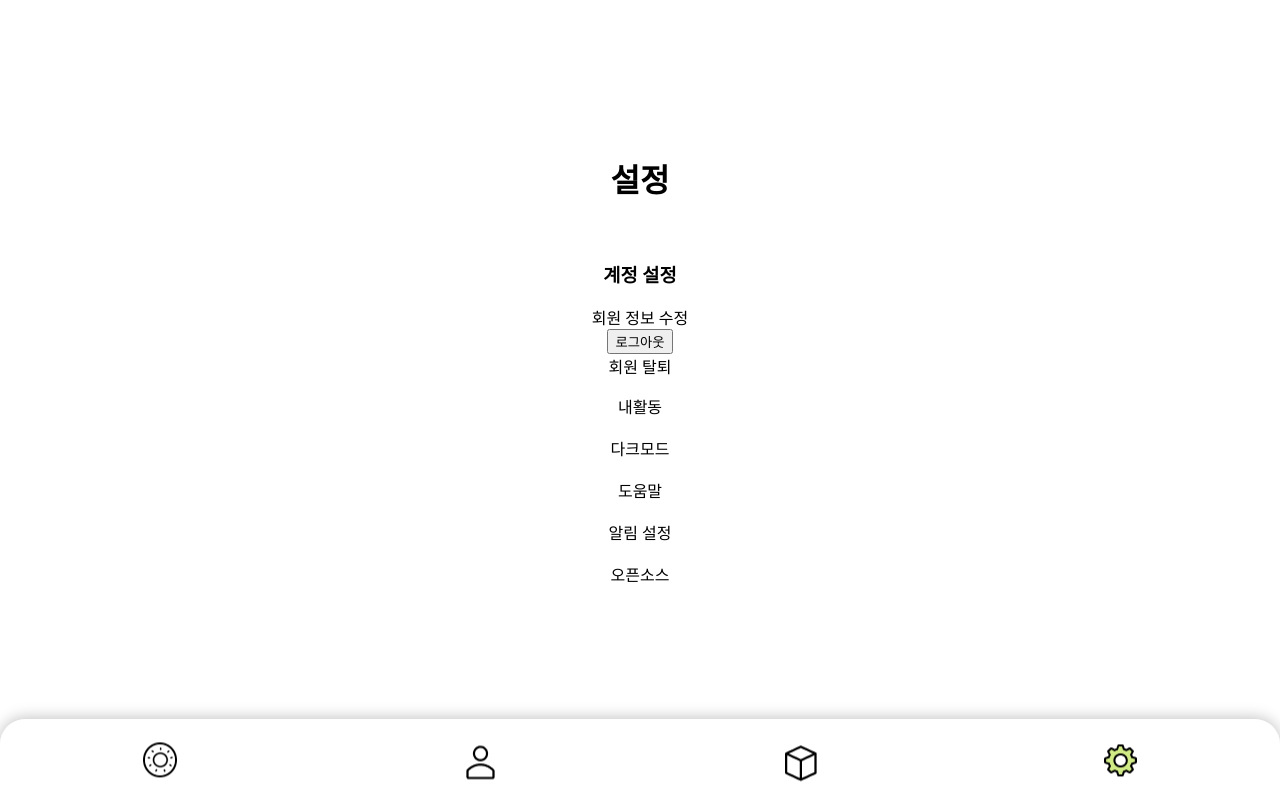
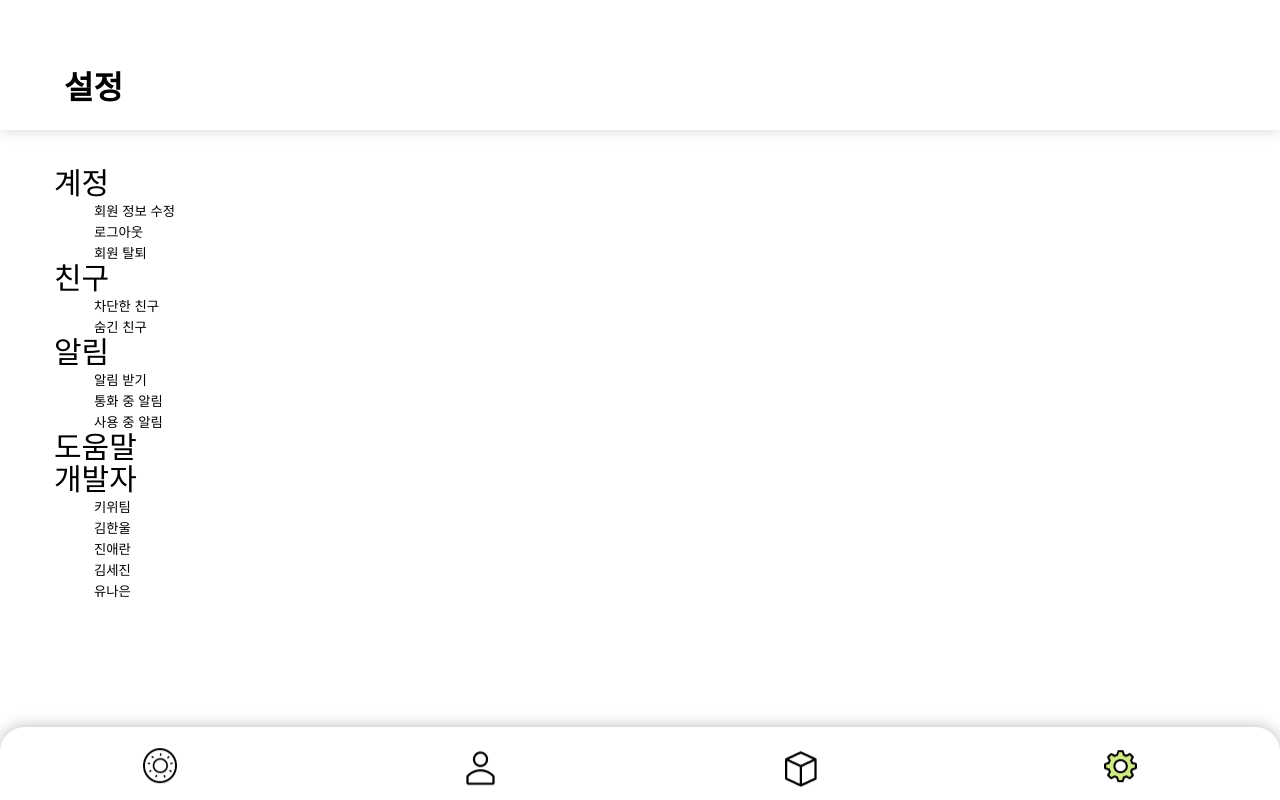
Before and after one commit to gimhanul/KIWE-server, a Django app: page /setting/ in a window 1280 px wide. Run offline with Django 3.2, Linux system fonts and the light colour scheme.

Commit message:
New: setting layout

```diff
--- a/static/css/bar.css
+++ b/static/css/bar.css
@@ -1,10 +1,22 @@
+
+.title {
+    position: fixed;
+    top: 0px;
+    width: 100%;
+    height: 130px;
+    left: 0px;
+    border-bottom: 1px #FFFFFF;
+    background: #FFFFFF;
+    box-shadow: 0px -3px 16px rgba(0, 0, 0, 0.25);
+}
+
 .bottom_menu {
 
     position: fixed;
     bottom: 0px;
     left: 0px;
     width: 100%;
-    height: 80px;
+    height: 9%;
     z-index: 100;
     border-top: 1px solid white;
     background-color: white;
@@ -17,6 +29,6 @@
     width: 25%;
     height: 100%;
     text-align: center;
-    transform: translate(0%, 28%);
+    transform: translateY(28%);
     /*padding-top: 1%;*/
 }
--- /dev/null
+++ b/static/css/setting.css
@@ -0,0 +1,29 @@
+li {
+    list-style: none;
+}
+
+button {
+    background-color: white;
+    outline:0;
+    border: 0;
+}
+
+.m-list {
+    font-size: 1.5em;
+    font-weight: lighter;
+    font-style: Medium;
+    font-size: 30px;
+    line-height: 35px;
+    line-height: 100%;
+    box-align: Left;
+    vertical-align: Top;
+}
+
+.m-list .sub {
+    position: absolute;
+    /*
+    width: 150px;
+    left: 149px;
+    */
+    top: -1px;
+}
--- a/templates/memory.html
+++ b/templates/memory.html
@@ -11,13 +11,16 @@
         <link rel="stylesheet" href="{% static 'css/bar.css' %}">
     </head>
     <body>
+      <div class="title">
+        <h1 style="padding-left: 5%; transform: translateY(90%);">그날의 추억</h1>
+      </div>
       <center>
           <br>
           <br>
           <br>
           <br>
           <br>
-          <h1>그날의 추억</h1>
+          <h1></h1>
           <br>
           <h4>2021.03.09 with 세진 님</h4>
           <div>
--- a/templates/setting.html
+++ b/templates/setting.html
@@ -8,58 +8,72 @@
             margin:0;
           }
         </style>
-      <link rel="stylesheet" href="{% static 'css/bar.css' %}"
+      <link rel="stylesheet" href="{% static 'css/bar.css' %}">
+      <link rel="stylesheet" href="{% static 'css/setting.css' %}">
     </head>
     <body>
-      <center>
-          <br>
-          <br>
-          <br>
-          <br>
-          <br>
-          <br>
-          <br>
-          <h1>설정</h1>
-          <br>
-          <div>
-            <form name="setting" action="{% url 'setting' %}" method="post">
-            {% csrf_token %}
-            <p>
-              <h3>계정 설정</h3>
-              회원 정보 수정<br>
-              <button class=logout name="logout">로그아웃</button><br>
-              회원 탈퇴
-            </p>
+
+      <div class="title">
+        <h1 style="padding-left: 5%; transform: translateY(90%);">설정</h1>
+      </div>
+
+      <div>
+        <br><br><br><br><br><br><br><br>
+        <form name="setting" action="{% url 'setting' %}" method="post">
+        {% csrf_token %}
+          <div id='settinglist'>
+            <ul>
+                <li><button class="m-list">계정</button>
+                    <ul class="sub">
+                        <li class='sub-list'><button>회원 정보 수정</button></li>
+                        <li class='sub-list'><button name="logout">로그아웃</button></li>
+                        <li class='sub-list'><button>회원 탈퇴</button></li>
+                    </ul>
+                </li>
+
+                <li><button class="m-list">친구</button>
+                    <ul class="sub">
+                        <li class='sub-list'><button>차단한 친구</button></li>
+                        <li class='sub-list'><button>숨긴 친구</button></li>
+                    </ul>
+                </li>
+
+                <li><button class="m-list">알림</button>
+                    <ul class="sub">
+                        <li class='sub-list'><button>알림 받기</button></li>
+                        <li class='sub-list'><button>통화 중 알림</button></li>
+                        <li class='sub-list'><button>사용 중 알림</button></li>
+                    </ul>
+                </li>
+
+                <li><button class="m-list">도움말</button></li>
+
+                <li><button class="m-list">개발자</button>
+                    <ul class="sub">
+                        <li class='sub-list'><button>키위팀</button></li>
+                        <li class='sub-list'><button>김한울</button></li>
+                        <li class='sub-list'><button>진애란</button></li>
+                        <li class='sub-list'><button>김세진</button></li>
+                        <li class='sub-list'><button>유나은</button></li>
+                    </ul>
+                </li>
+            </ul>
+            </div>
+        </form>
         </div>
-          내활동
-          <br>
-          <br>
-          다크모드
-          <br>
-          <br>
-          도움말
-          <br>
-          <br>
-          알림 설정
-          <br>
-          <br>
-          오픈소스
-          </div>
-        </form>
-        </center>
 
         <div class="bottom_menu">
           <div>
-              <a href="{% url 'kiwe' %}"><img src="{% static 'images/b-kiwe.png' %}"></a>
+              <a href="{% url 'kiwe' %}"><img src="{% static 'images/b-kiwe.png' %}"></button>
           </div>
           <div>
-              <a href="{% url 'friends' %}"><img src="{% static 'images/b-friend.png' %}"></a>
+              <a href="{% url 'friends' %}"><img src="{% static 'images/b-friend.png' %}"></button>
           </div>
           <div>
-              <a href="{% url 'memory' %}"><img src="{% static 'images/b-memory.png' %}"></a>
+              <a href="{% url 'memory' %}"><img src="{% static 'images/b-memory.png' %}"></button>
           </div>
           <div>
-            <a href="{% url 'setting' %}"><img src="{% static 'images/b-filled-setting.png' %}"></a>
+            <a href="{% url 'setting' %}"><img src="{% static 'images/b-filled-setting.png' %}"></button>
           </div>
-      </div>
+        </div>
 </html>
--- a/user/views.py
+++ b/user/views.py
@@ -53,6 +53,7 @@ def friends(request):
 
 def setting(request):
     if request.method == 'POST':
+        print(request.POST)
         logout(request)
         return redirect('/')
     return render(request, 'setting.html')
```
Also changed, not shown: project/settings.py (+10 -7 lines), templates/friends.html (+3 -7 lines), templates/kiwe.html (+6 -5 lines).
